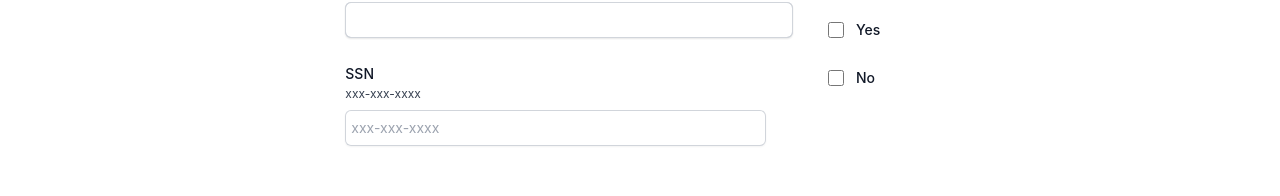
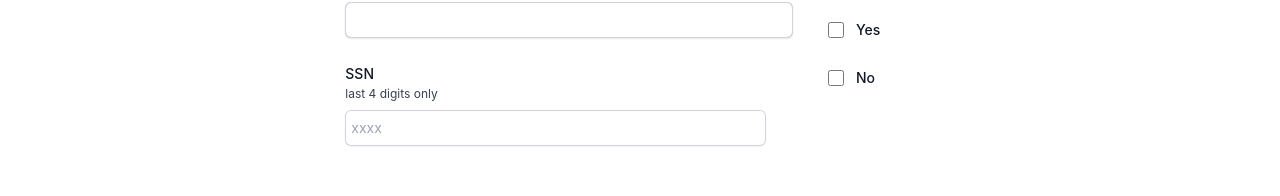
Before and after one commit to racosta323/Reg2VoteTX, a React (Vite) app in the folder client/: page / in a window 1280 px wide. Shown: the part 1321-1517 px from the top of the page. Built offline with nearby package versions, Linux system fonts and the light colour scheme.

Commit message:
parses out dob field; updates integers to strings in BE (data_dict)

```diff
--- a/client/src/Form/Form.jsx
+++ b/client/src/Form/Form.jsx
@@ -14,13 +14,66 @@ function Form() {
 
     const handleInputChange = (e) => {
         const { name, value } = e.target
+
+        if (name == 'dob') {
+            const [year, month, day] = value.split('-')
+
+            setFormData(prevData => ({
+                ...prevData,
+                'birth_month': month,
+                'birth_day': day,
+                'birth_year': year,
+            }))
+
+        } else if (name !== 'dob') {
+            setFormData(prevData => ({
+                ...prevData,
+                [name]: value,
+            }))
+
+        }
+
+
+    }
+
+    function checkboxHandler(e) {
+        let value = ''
+        let citizen = ''
+        let id = ''
+
+        if (e.target.checked) {
+            if (e.target.id == 'new-application') {
+                value = "1"
+            }
+            if (e.target.id == 'change-address') {
+                value = "2"
+            }
+            if (e.target.id == 'replacement-card') {
+                value = "3"
+            }
+            if (e.target.id == 'citizen-yes') {
+                citizen = 'yes'
+            }
+            if (e.target.id == 'citizen_no') {
+                citizen = 'no'
+            }
+            if (e.target.id == 'no_id') {
+                id = 'no'
+            }
+        }
+
         setFormData(prevData => ({
             ...prevData,
-            [name]: value,
+            'why': value,
+            'citizenship': citizen,
+            'no_id': id
         }))
+
     }
 
-    // console.log(JSON.stringify(formData, null, 2));
+
+
+    console.log(JSON.stringify(formData, null, 2));
 
     const handleSubmit = async (e) => {
         e.preventDefault()
@@ -35,14 +88,15 @@ function Form() {
 
             })
 
-            if (response.ok){
+            if (response.ok) {
                 const blob = await response.blob()
 
                 setUrl(window.URL.createObjectURL(blob))
 
                 const link = document.createElement('a')
                 link.href = url
-                link.download = 'rene.pdf'
+                console.log(formData)
+                link.download = `${formData.last_name}, ${formData.first_name} - voter registration form.pdf`
                 link.click()
                 link.remove()
 
@@ -53,9 +107,6 @@ function Form() {
         } catch (error) {
             console.log(error)
         }
-        // console.log(JSON.stringify(formData, null, 2));
-
-
     }
 
 
@@ -63,12 +114,12 @@ function Form() {
     return (
         <form class='max-w-fit' onSubmit={handleSubmit}>
             <div class='p-4 space-y-12 max-w-fit'>
-                <Purpose formData={formData} handleChange={handleInputChange}/>
-                <Profile formData={formData} handleChange={handleInputChange}/>
-                <Address formData={formData} handleChange={handleInputChange}/>
-                <Personal formData={formData} handleChange={handleInputChange}/>
+                <Purpose formData={formData} handleChange={handleInputChange} checkboxHandler={checkboxHandler} />
+                <Profile formData={formData} handleChange={handleInputChange} checkboxHandler={checkboxHandler} />
+                <Address formData={formData} handleChange={handleInputChange} checkboxHandler={checkboxHandler} />
+                <Personal formData={formData} handleChange={handleInputChange} checkboxHandler={checkboxHandler} />
                 <div class='pr-24'>
-                    <Buttons type='submit'/>
+                    <Buttons type='submit' />
                 </div>
             </div>
 
--- a/client/src/Form/Personal.jsx
+++ b/client/src/Form/Personal.jsx
@@ -1,4 +1,4 @@
-function Personal({ handleChange }) {
+function Personal({ formData, handleChange, checkboxHandler }) {
     return (
         <div class='p-4 space-y-12'>
             <div class='border-b border-gray-900/10 pb-12 w-5/6 flex space-x-20'>
@@ -20,7 +20,7 @@ function Personal({ handleChange }) {
                             <p class='text-gray-700 text-xs font-normal'>(xxx)-xxx-xxxx</p>
                             <div class='mt-2'>
                                 <div class="flex rounded-md shadow-sm ring-1 ring-inset ring-gray-300 focus-within:ring-2 focus-within:ring-inset focus-within:ring-indigo-600 sm:max-w-md">
-                                    <input type="tel" name="phone" id="phone" autocomplete="tel" class="block w-full rounded-md border-0 bg-transparent p-1.5 text-gray-900 shadow-sm ring-1 ring-inset ring-gray-300 placeholder:text-gray-400 focus:ring-2 focus:ring-inset focus:ring-indigo-600 sm:text-sm sm:leading-6" placeholder="(xxx)-xxx-xxxx" onChange = {handleChange}/>
+                                    <input type="tel" name="phone" id="phone" autocomplete="tel" class="block w-full rounded-md border-0 bg-transparent p-1.5 text-gray-900 shadow-sm ring-1 ring-inset ring-gray-300 placeholder:text-gray-400 focus:ring-2 focus:ring-inset focus:ring-indigo-600 sm:text-sm sm:leading-6" placeholder="(xxx)-xxx-xxxx" onChange = {handleChange} value = {formData.phone}/>
                                 </div>
                             </div>
                         </div>
@@ -47,10 +47,10 @@ function Personal({ handleChange }) {
 
                                 <label for="ssn" class="block text-sm font-medium leading-6 text-gray-900 mt-6">SSN</label>
                                 <p class='text-gray-700 text-xs font-normal'>
-                                    xxx-xxx-xxxx
+                                    last 4 digits only
                                 </p>
                                 <div class="mt-2">
-                                    <input id="ssn" name="ssn" type="text" autocomplete="ssn" class="block w-11/12 rounded-md border-0 p-1.5 text-gray-900 shadow-sm ring-1 ring-inset ring-gray-300 placeholder:text-gray-400 focus:ring-2 focus:ring-inset focus:ring-indigo-600 sm:text-sm sm:leading-6 bg-transparent" placeholder="xxx-xxx-xxxx" onChange = {handleChange}/>
+                                    <input id="ssn" name="ssn" type="text" autocomplete="ssn" class="block w-11/12 rounded-md border-0 p-1.5 text-gray-900 shadow-sm ring-1 ring-inset ring-gray-300 placeholder:text-gray-400 focus:ring-2 focus:ring-inset focus:ring-indigo-600 sm:text-sm sm:leading-6 bg-transparent" placeholder="xxxx" onChange = {handleChange}/>
                                 </div>
                             </div>
                         </div>
@@ -61,7 +61,7 @@ function Personal({ handleChange }) {
                             <div class="mt-6 space-y-6">
                                 <div class="relative flex gap-x-3">
                                     <div class="flex h-6 items-center">
-                                        <input id="citizen-yes" name="citizen-yes" type="checkbox" class="h-4 w-4 rounded border-gray-300 text-indigo-600 focus:ring-indigo-600 cursor-pointer" />
+                                        <input id="citizen-yes" name="citizen-yes" type="checkbox" class="h-4 w-4 rounded border-gray-300 text-indigo-600 focus:ring-indigo-600 cursor-pointer" onChange={(e) => checkboxHandler(e)}/>
                                     </div>
                                     <div class="text-sm leading-6">
                                         <label for="citizen-yes" class="font-medium text-gray-900 cursor-pointer">
@@ -71,7 +71,7 @@ function Personal({ handleChange }) {
                                 </div>
                                 <div class="relative flex gap-x-3">
                                     <div class="flex h-6 items-center">
-                                        <input id="citizen_no" name="citizen_no" type="checkbox" class="h-4 w-4 rounded border-gray-300 text-indigo-600 focus:ring-indigo-600 cursor-pointer" />
+                                        <input id="citizen_no" name="citizen_no" type="checkbox" class="h-4 w-4 rounded border-gray-300 text-indigo-600 focus:ring-indigo-600 cursor-pointer" onChange={(e) => checkboxHandler(e)}/>
                                     </div>
                                     <div class="text-sm leading-6">
                                         <label for="citizen_no" class="font-medium text-gray-900 cursor-pointer">
@@ -86,7 +86,7 @@ function Personal({ handleChange }) {
                             <div class="mt-6 space-y-6">
                                 <div class="relative flex gap-x-3">
                                     <div class="flex h-6 items-center">
-                                        <input id="no_id" name="no_id" type="checkbox" class="h-4 w-4 rounded border-gray-300 text-indigo-600 focus:ring-indigo-600 cursor-pointer" />
+                                        <input id="no_id" name="no_id" type="checkbox" class="h-4 w-4 rounded border-gray-300 text-indigo-600 focus:ring-indigo-600 cursor-pointer" onChange={(e) => checkboxHandler(e)}/>
                                     </div>
                                     <div class="text-sm leading-6">
                                         <label for="no_id" class="font-medium text-gray-900 cursor-pointer">
--- a/client/src/Form/Purpose.jsx
+++ b/client/src/Form/Purpose.jsx
@@ -1,4 +1,4 @@
-function Purpose() {
+function Purpose({ checkboxHandler }) {
     return (
         <div class='p-4 space-y-12'>
             <div class='border-b border-gray-900/10 pb-12 flex-col space-x-20'>
@@ -15,7 +15,7 @@ function Purpose() {
                     <div class="mt-6 space-y-6">
                         <div class="relative flex gap-x-3">
                             <div class="flex h-6 items-center">
-                                <input id="new-application" name="new-application" type="checkbox" class="h-4 rounded border-gray-300 text-indigo-600 focus:ring-indigo-600 cursor-pointer" />
+                                <input id="new-application" name="new-application" type="checkbox" class="h-4 rounded border-gray-300 text-indigo-600 focus:ring-indigo-600 cursor-pointer" onChange={(e) => checkboxHandler(e)}/>
                             </div>
                             <div class="text-sm leading-6">
                                 <label for="new-application" class="font-medium text-gray-900 cursor-pointer">
@@ -30,10 +30,10 @@ function Purpose() {
                     <div class="mt-6 space-y-6">
                         <div class="relative flex gap-x-3">
                             <div class="flex h-6 items-center">
-                                <input id="change_address" name="change_address" type="checkbox" class="h-4 rounded border-gray-300 text-indigo-600 focus:ring-indigo-600 cursor-pointer" />
+                                <input id="change-address" name="change-address" type="checkbox" class="h-4 rounded border-gray-300 text-indigo-600 focus:ring-indigo-600 cursor-pointer" onChange={(e) => checkboxHandler(e)}/>
                             </div>
                             <div class="text-sm leading-6">
-                                <label for="change_address" class="font-medium text-gray-900 cursor-pointer">
+                                <label for="change-address" class="font-medium text-gray-900 cursor-pointer">
                                     Change of Address, Name, or Other Information
                                 </label>
                             </div>
@@ -45,7 +45,7 @@ function Purpose() {
                     <div class="mt-6 space-y-6">
                         <div class="relative flex gap-x-3">
                             <div class="flex h-6 items-center">
-                                <input id="replacement-card" name="replacement-card" type="checkbox" class="h-4 rounded border-gray-300 text-indigo-600 focus:ring-indigo-600 cursor-pointer" />
+                                <input id="replacement-card" name="replacement-card" type="checkbox" class="h-4 rounded border-gray-300 text-indigo-600 focus:ring-indigo-600 cursor-pointer" onChange={(e) => checkboxHandler(e)}/>
                             </div>
                             <div class="text-sm leading-6">
                                 <label for="replacement-card" class="font-medium text-gray-900 cursor-pointer">
```
Also changed, not shown: 2 other files (tests, documents, lock files or other folders).
